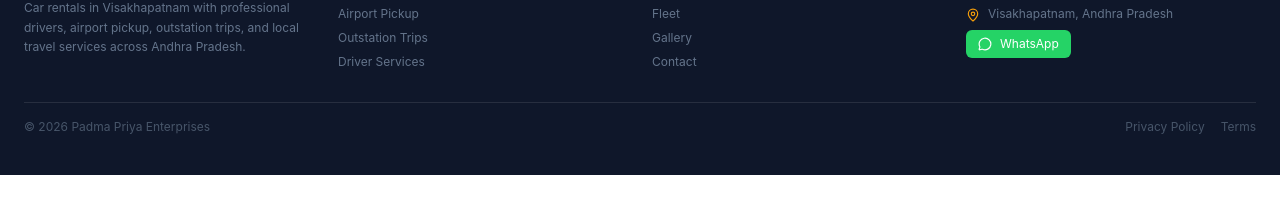
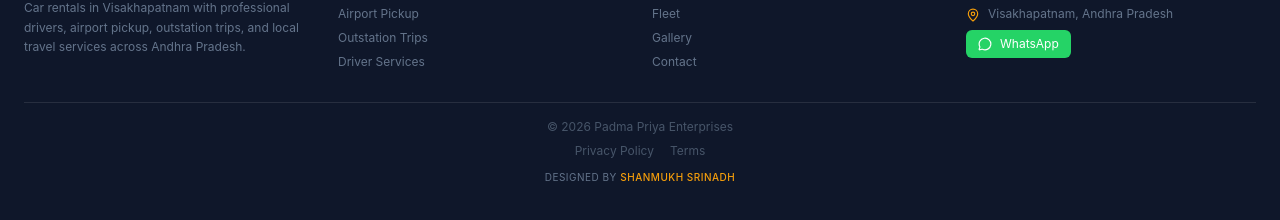
Before and after one commit to Shanmukhsrinadh/carrental, a React (Vite) app: page / in a window 1280 px wide. Shown: the part 6250-6470 px from the top of the page. Before the commit the page ends 6425 px from the top, so only its background shows below. Built offline with nearby package versions, Linux system fonts and the light colour scheme.

Commit message:
footer updated

```diff
--- a/src/sections/Footer.jsx
+++ b/src/sections/Footer.jsx
@@ -86,15 +86,21 @@ export default function Footer() {
         </div>
 
         {/* Bottom */}
-        <div className="border-t border-white/10 mt-8 pt-4 flex flex-col sm:flex-row justify-between items-center text-xs text-[#475569] gap-2">
-          <p>© {currentYear} Padma Priya Enterprises</p>
+<div className="border-t border-white/10 mt-8 pt-4 flex flex-col items-center text-xs text-[#475569] gap-2">
 
-          <div className="flex gap-4">
-            <a href="#">Privacy Policy</a>
-            <a href="#">Terms</a>
-          </div>
-        </div>
+  <p>© {currentYear} Padma Priya Enterprises</p>
 
+  <div className="flex gap-4">
+    <a href="#">Privacy Policy</a>
+    <a href="#">Terms</a>
+  </div>
+
+  {/* Signature */}
+  <p className="text-[10px] tracking-wider text-[#64748B] mt-1">
+    DESIGNED BY <span className="text-[#F59E0B] font-medium">SHANMUKH SRINADH</span>
+  </p>
+
+</div>
       </div>
     </footer>
   );
```
